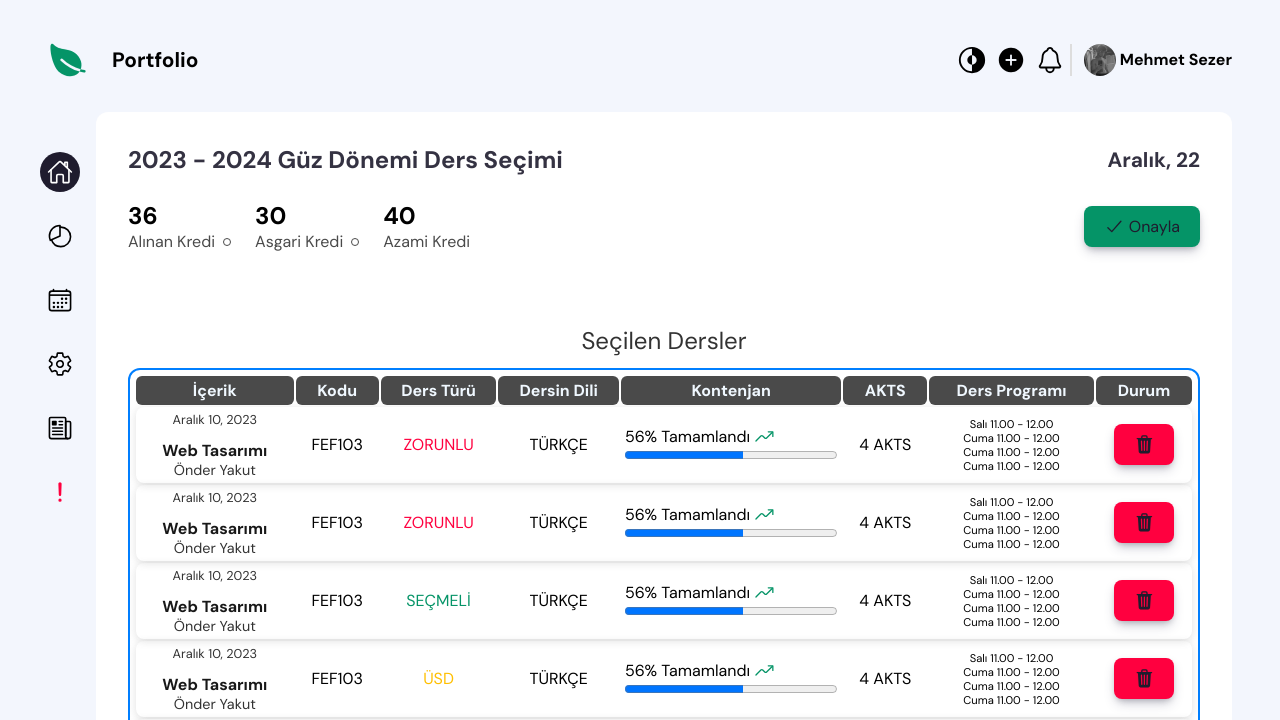
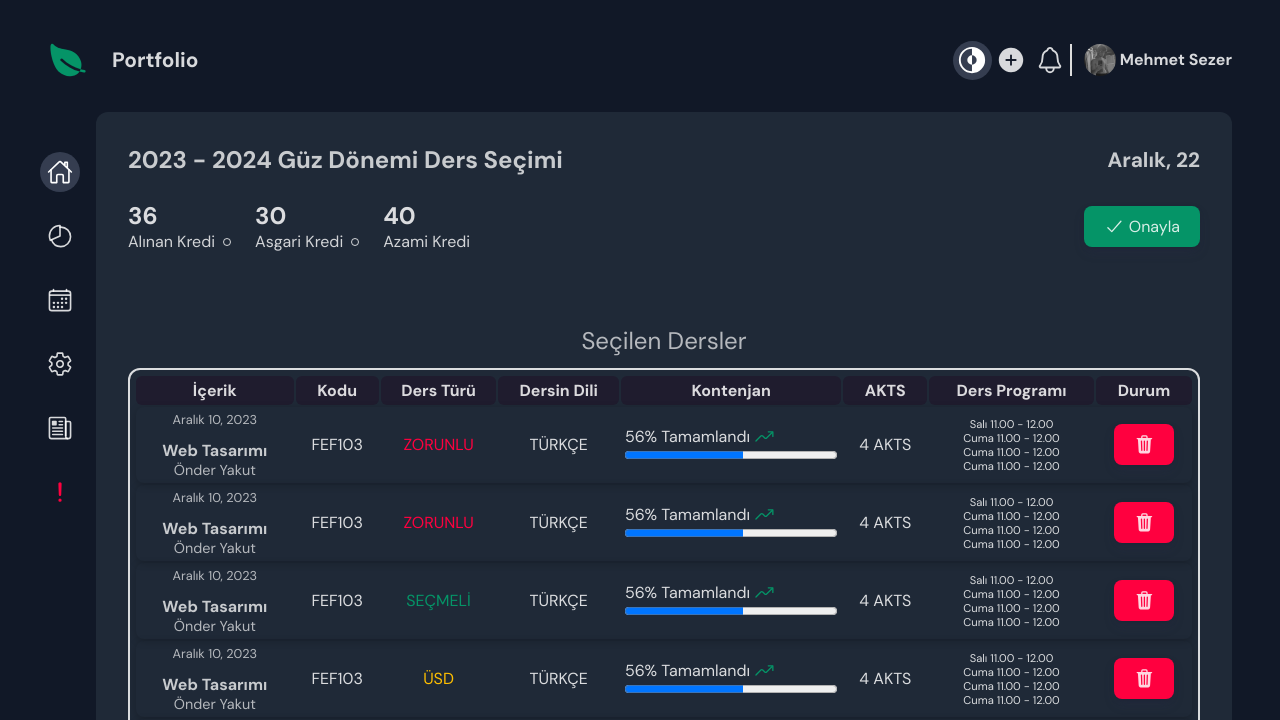
Before and after one commit to KeyBoarT/EduHub, a plain HTML site: page selection.html in a window 1280 px wide. Both pictures are taken after a click on the button 972 px from the left and 60 px from the top of the page. Shown: the top 720 px of the page. Drawn offline with nearby package versions, Linux system fonts and the light colour scheme.

Commit message:
Dark mode has been added.

```diff
--- a/assets/css/style.css
+++ b/assets/css/style.css
@@ -5,8 +5,6 @@
 /**
  * copyright 2023 SZRSoft
  */
-
-
 
 
 
@@ -74,6 +72,7 @@
     --app-container: #f3f6fd;
     --main-color: #1f1c2e;
     --secondary-color: #4a4a4a;
+    --constrast-color: #fff;
     --link-color: #1f1c2e;
     --link-color-hover: #c3cff4;
     --link-color-active: #fff;
@@ -93,14 +92,16 @@
     --alice-blue: #F0F8FF;
     --electric-crimson: #FF003F;
     --amber-yellow: #FFBF00;
+
 }
 
   .dark:root {
     /* Colors */
     --app-container: #1f1d2b;
     --app-container: #111827;
-    --main-color: #fff;
+    --main-color: #ffffffd6;
     --secondary-color: rgba(255, 255, 255, 0.8);
+    --constrast-color: #1f1c2e;
     --projects-section: #1f2937;
     --link-color: rgba(255, 255, 255, 0.8);
     --link-color-hover: rgba(195, 207, 244, 0.1);
@@ -116,6 +117,15 @@
     --more-list-shadow: rgba(195, 207, 244, 0.1);
     --message-btn: rgba(195, 207, 244, 0.1);
     --green-cyan: hsla(161, 94%, 30%, 1);
+
+    --shadow-1: 0 2px 6px 0 rgba(136, 148, 171, 0.2),
+    0 24px 20px -24px rgba(71, 82, 107, 0.1);
+
+    --shadow-2:rgba(0, 0, 0, 0.2) 0px 2px 8px 0px;
+
+    --shadow-3:rgba(50, 50, 93, 0.25) 0px 6px 12px -2px, rgba(0, 0, 0, 0.3) 0px 3px 7px -3px;
+    --shadow-4:rgba(0, 0, 0, 0.12) 0px 1px 3px, rgba(0, 0, 0, 0.24) 0px 1px 2px;
+    --shadow-5:rgba(3, 102, 214, 0.3) 0px 0px 0px 3px;
 }
 
 
@@ -139,7 +149,7 @@ span,
 input,
 button,
 progress,
-ion-icon { display: block; }
+ion-icon { display: block; color: var(--main-color); }
 
 
 ion-icon {
@@ -184,7 +194,7 @@ body {
 
 ::-webkit-scrollbar {width: 10px;}
 ::-webkit-scrollbar-track {background-color: transparent;}
-::-webkit-scrollbar-thumb {background-color: hsl(0, 0%, 80%); border-radius: 6px;}
+::-webkit-scrollbar-thumb {background-color: #4a4a4a; border-radius: 6px;}
 ::-webkit-scrollbar-thumb:hover {background-color: hsl(0, 0%, 70%);}
 
 
@@ -221,7 +231,10 @@ body {
 
 .padding-12 { padding-inline: 12px; }
 
-
+.btn-switch:hover {
+    transition: var(--transition-2);
+    transform: rotate(180deg);
+}
 
 .container {
     flex: 2;
@@ -254,12 +267,20 @@ body {
 }
 
 .btn-apply:is(:hover, :focus-visible){
-    color: var(--alice-blue);
+    color: var(--green-cyan) !important;
+    background-color: transparent !important;
+    border: 1px solid var(--green-cyan) !important;
 }
 
 .btn-warning {
     background-color: var(--electric-crimson);
     box-shadow: var(--shadow-3);
+}
+
+.btn-warning:is(:hover, :focus-visible){
+    color: var(--electric-crimson) !important;
+    background-color: transparent !important;
+    border: 1px solid var(--electric-crimson) !important;
 }
 
 .btn-warning:is(:hover, :focus-visible){
@@ -284,7 +305,7 @@ body {
     display: grid;
     border-radius: var(--radius-circle);
     place-items: center;
-    color: inherit;
+    color: var(--main-color);
     transition: var(--transition-1);
 }
 
@@ -326,8 +347,8 @@ body {
 }
 
 .link\:hover:is(:hover, :focus-visible)  {
-    background-color: var(--link-color-hover);
-    color: var(--link-color-active);
+    background-color: var(--azure);
+    color: var(--main-color);
 }
 
 .line {
@@ -365,7 +386,9 @@ body {
     overflow: auto;
 }
 
+
 .table caption {
+    color: var(--main-color);
     font-size: var(--title-lg);
     margin-bottom: 12px;
 }
@@ -375,8 +398,8 @@ tbody {
 }
 
 .table-header {
-    background-color: var(--secondary-color);
-    color: var(--alice-blue);
+    background-color: var(--constrast-color);
+    color: var(--main-color);
     padding: 4px;
     border-radius: var(--radius-6);
     text-align: center;
@@ -425,6 +448,16 @@ td {
     gap: 24px;
     justify-content: center;
     align-items: center;
+}
+
+.logo:is(:hover, :focus-visible) ion-icon {
+    color: var(--azure);
+    transition: color 2s ease-in-out;
+}
+
+.logo:not(:hover) ion-icon {
+    color: var(--green-cyan);
+    transition: color 2s ease-in-out;
 }
 
 .logo-text {
@@ -604,10 +637,11 @@ td {
     right: 4px;
     top: 4px;
     transition: var(--transition-1);
+    color: var(--main-color);
 }
 
 .lesson-card .btn-details:is(:hover, :focus-visible) {
-    color: var(--link-color-hover);
+    color: var(--azure);
 }
 
 .lesson-details .details-headline {
@@ -721,7 +755,7 @@ td {
 }
 
 .table-selection {
-    border: 2px solid var(--azure);
+    border: 2px solid var(--main-color);
     margin-top: 40px;
     border-radius: var(--radius-12);
     padding: 4px;
--- a/assets/js/script.js
+++ b/assets/js/script.js
@@ -0,0 +1,6 @@
+const modeSwitchBtn = document.querySelector('[mode-switch]');
+
+modeSwitchBtn.addEventListener('click', () => {
+    document.documentElement.classList.toggle('dark');
+    modeSwitchBtn.classList.toggle('active');
+});
--- a/selection.html
+++ b/selection.html
@@ -32,7 +32,7 @@
                 </a>
             </div>
             <div class="header-action">
-                <button class="btn-icon primary" title="Switch Theme" mode-switch>
+                <button class="btn-icon primary btn-switch" title="Switch Theme" mode-switch>
                     <ion-icon name="invert-mode-outline"></ion-icon>
                 </button>
                 <button class="btn-icon primary" title="Switch Theme" mode-switch>
```
Also changed, not shown: index.html (+3 -3 lines), syallabus.html (+1 -1 lines).
